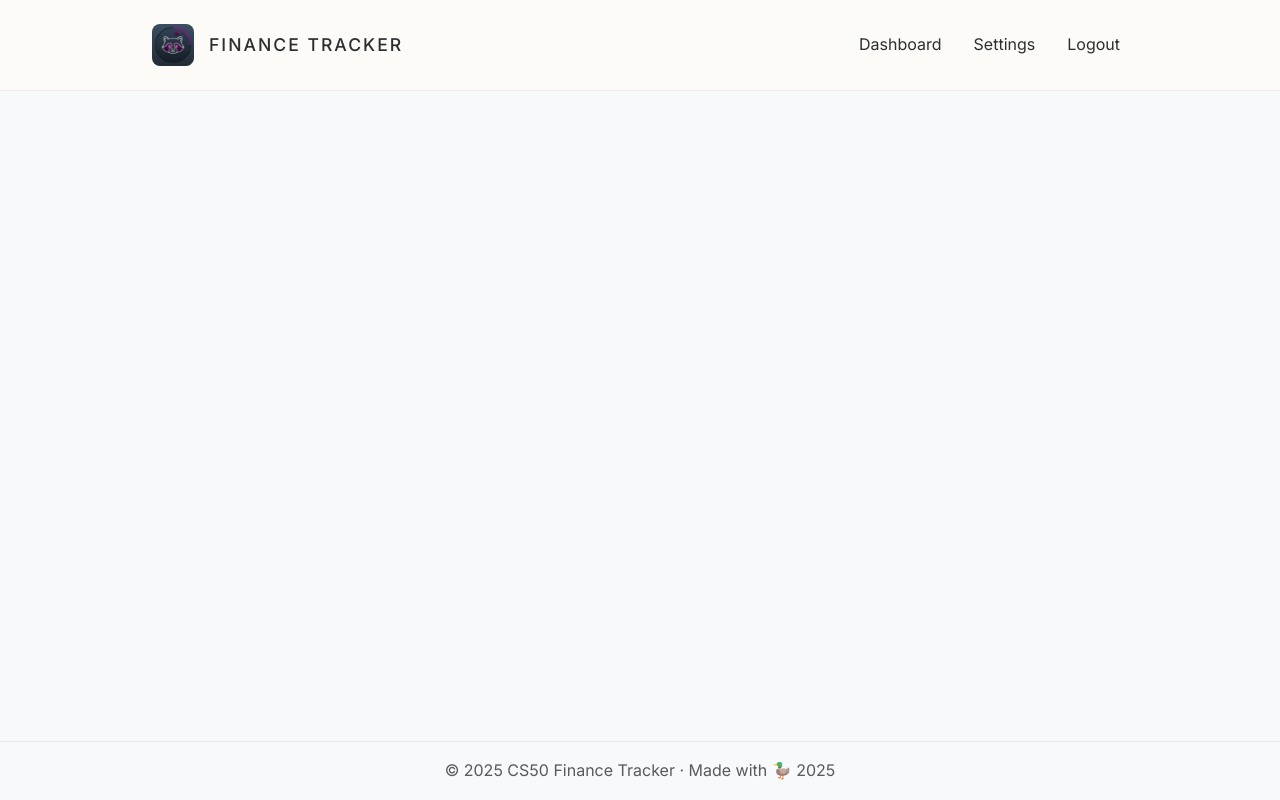
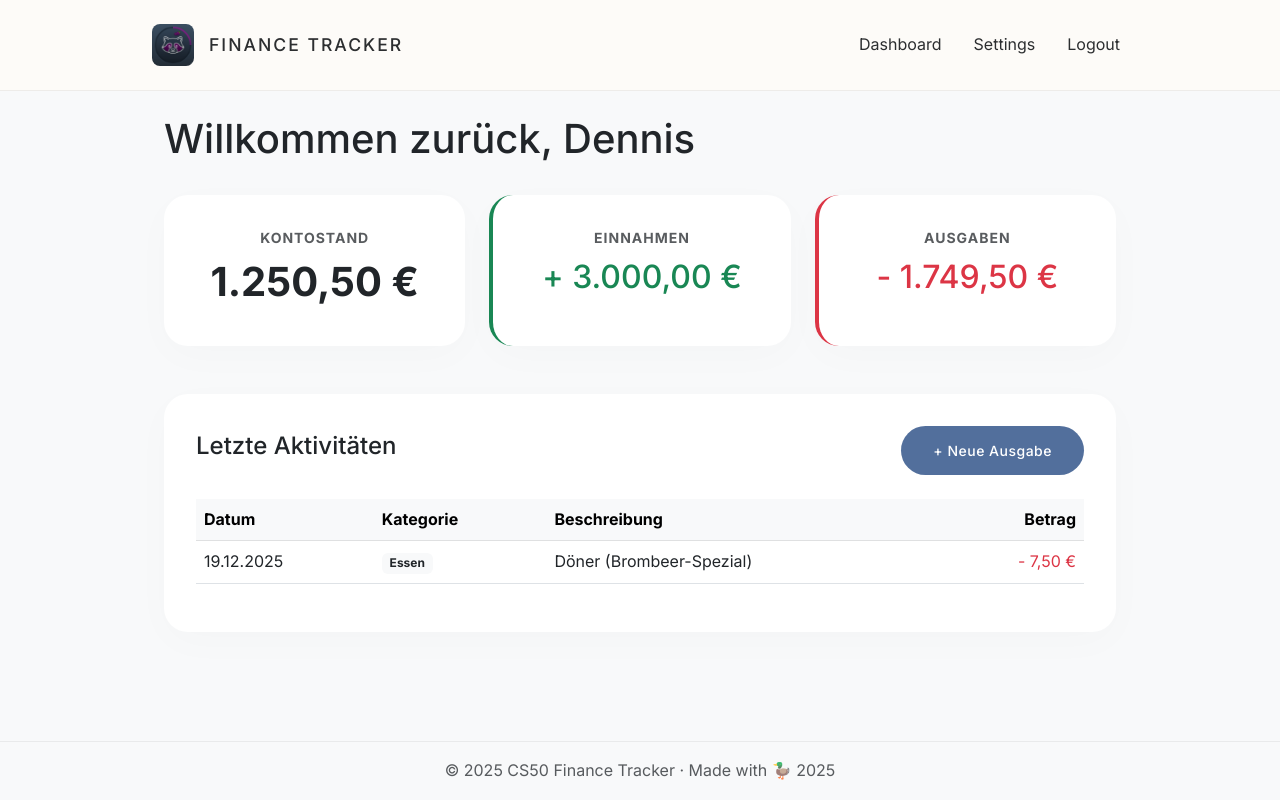
Before and after one commit to shawarmach/cs50-finance-tracker, a Flask app: page / in a window 1280 px wide. Run offline with Flask 3, Linux system fonts and the light colour scheme; a user stored in the database is signed in.

Commit message:
Dashboard

```diff
--- a/templates/index.html
+++ b/templates/index.html
@@ -1,4 +1,61 @@
 {% extends "layout.html" %}
-{% block content %}
-<p>Logged in successfully.</p>
+
+{% block title %}Dashboard{% endblock %}
+
+{% block main %}
+<div class="container">
+    <div class="row mb-4">
+        <div class="col-12">
+            <h1 class="brand-text text-dark">Willkommen zurück, {{ session.user_name if session.user_name else 'Dennis'
+                }}</h1>
+        </div>
+    </div>
+
+    <div class="row g-4 mb-5">
+        <div class="col-md-4">
+            <div class="card h-100 text-center">
+                <small class="text-muted text-uppercase fw-bold" style="letter-spacing: 1px;">Kontostand</small>
+                <h2 class="display-6 fw-bold mt-2">1.250,50 €</h2>
+            </div>
+        </div>
+        <div class="col-md-4">
+            <div class="card h-100 text-center border-start border-success border-4">
+                <small class="text-muted text-uppercase fw-bold" style="letter-spacing: 1px;">Einnahmen</small>
+                <h2 class="text-success mt-2">+ 3.000,00 €</h2>
+            </div>
+        </div>
+        <div class="col-md-4">
+            <div class="card h-100 text-center border-start border-danger border-4">
+                <small class="text-muted text-uppercase fw-bold" style="letter-spacing: 1px;">Ausgaben</small>
+                <h2 class="text-danger mt-2">- 1.749,50 €</h2>
+            </div>
+        </div>
+    </div>
+
+    <div class="card">
+        <div class="d-flex justify-content-between align-items-center mb-4">
+            <h4 class="brand-text">Letzte Aktivitäten</h4>
+            <a href="/add" class="btn btn-primary btn-sm">+ Neue Ausgabe</a>
+        </div>
+
+        <table class="table table-hover">
+            <thead class="table-light">
+                <tr>
+                    <th>Datum</th>
+                    <th>Kategorie</th>
+                    <th>Beschreibung</th>
+                    <th class="text-end">Betrag</th>
+                </tr>
+            </thead>
+            <tbody>
+                <tr>
+                    <td>19.12.2025</td>
+                    <td><span class="badge bg-light text-dark">Essen</span></td>
+                    <td>Döner (Brombeer-Spezial)</td>
+                    <td class="text-end text-danger">- 7,50 €</td>
+                </tr>
+            </tbody>
+        </table>
+    </div>
+</div>
 {% endblock %}
```
